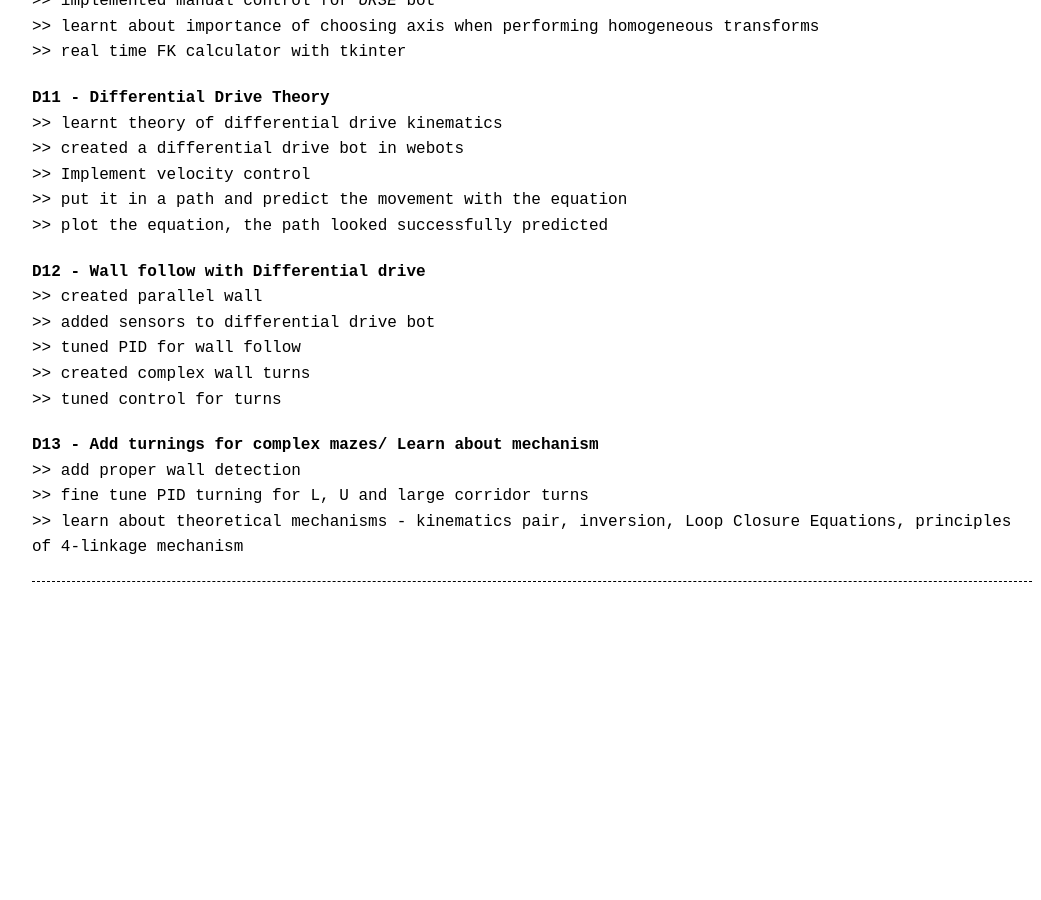
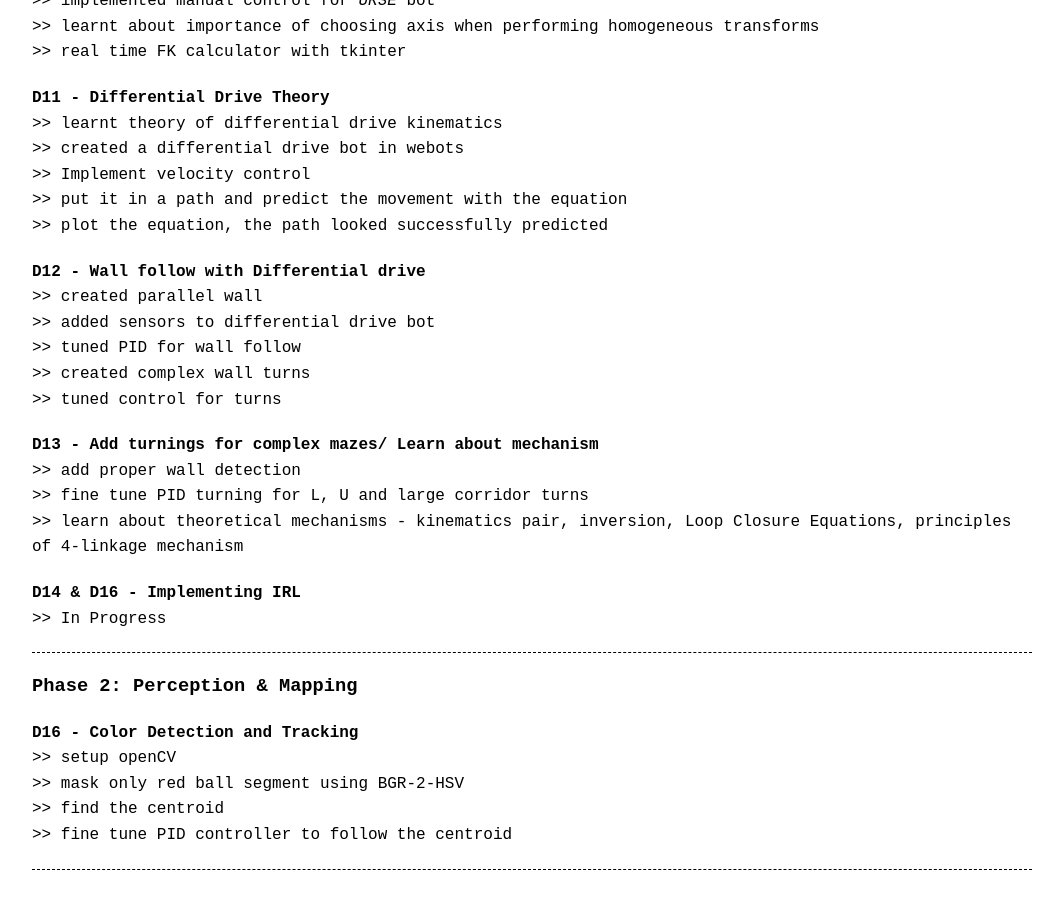
Before and after one commit to TumAro/tumaro.github.io, a Jekyll site: the page built from pages/100dor.md, in a window 1280 px wide and 900 px high, scrolled down 2453 px. Shown: the whole window, without its empty margins (108-1149 px from the left). Built offline with Jekyll 4.4.1, drawn with Linux system fonts in a browser that asks for light colours; before the commit the page ends 3065 px from its top, so only the background shows below that.

Commit message:
added day 16

```diff
--- a/pages/100dor.md
+++ b/pages/100dor.md
@@ -115,3 +115,16 @@ After I have update at least the Phase 1 fully, then I will release the github r
 `>>` add proper wall detection
 `>>` fine tune PID turning for L, U and large corridor turns
 `>>` learn about theoretical mechanisms - kinematics pair, inversion, Loop Closure Equations, principles of 4-linkage mechanism
+
+**D14 & D16 - Implementing IRL**
+`>>` In Progress
+
+---
+
+### Phase 2: Perception & Mapping
+
+**D16 - Color Detection and Tracking**
+`>>` setup openCV
+`>>` mask only red ball segment using BGR-2-HSV
+`>>` find the centroid
+`>>` fine tune PID controller to follow the centroid
```
